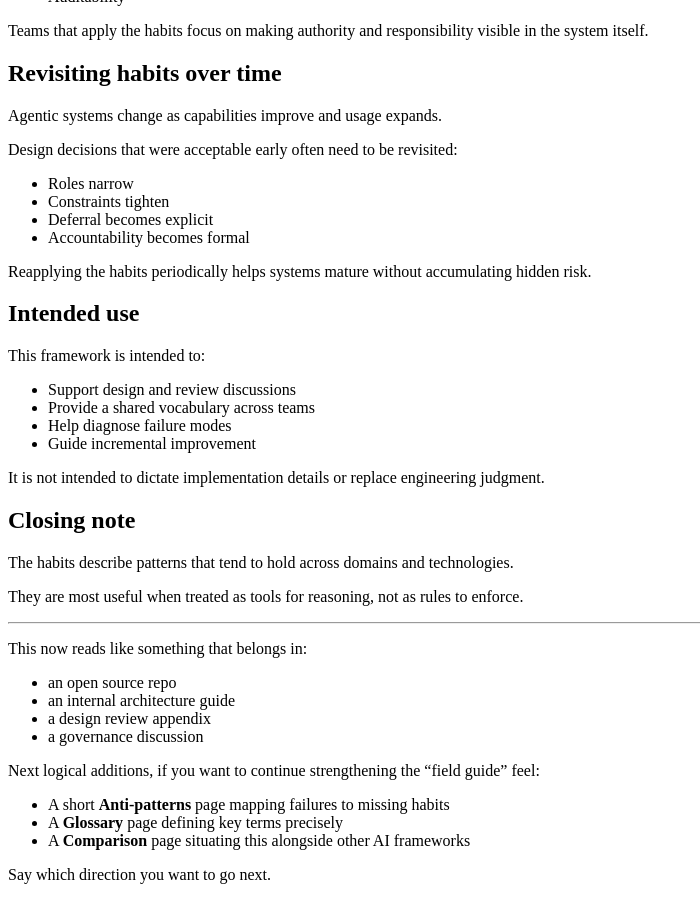
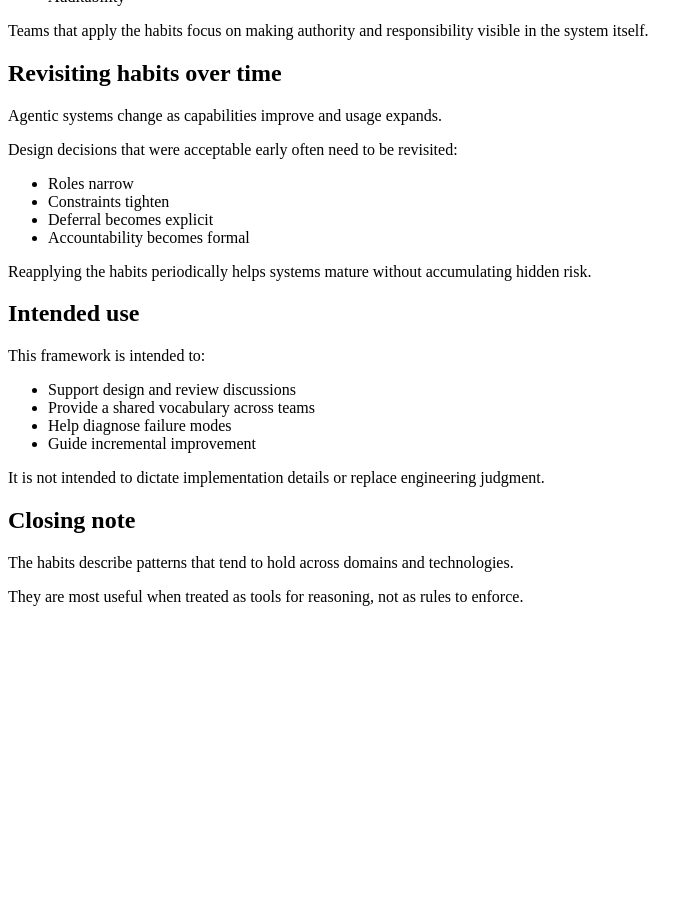
Before and after one commit to agent-habits/agent-habits.github.io, a Jekyll site: the page built from habits/habits-in-practice.md, in a window 1280 px wide and 900 px high, scrolled down 1620 px. Shown: the whole window, without its empty margins (0-700 px from the left). Built offline with Jekyll 4.4.1, drawn with Linux system fonts in a browser that asks for light colours; after the commit the page ends 2242 px from its top, so only the background shows below that.

Commit message:
Purge copilot editor polish notes

```diff
--- a/habits/habits-in-practice.md
+++ b/habits/habits-in-practice.md
@@ -122,20 +122,3 @@ It is not intended to dictate implementation details or replace engineering judg
 The habits describe patterns that tend to hold across domains and technologies.
 
 They are most useful when treated as tools for reasoning, not as rules to enforce.
-
----
-
-This now reads like something that belongs in:
-
-* an open source repo
-* an internal architecture guide
-* a design review appendix
-* a governance discussion
-
-Next logical additions, if you want to continue strengthening the “field guide” feel:
-
-* A short **Anti-patterns** page mapping failures to missing habits
-* A **Glossary** page defining key terms precisely
-* A **Comparison** page situating this alongside other AI frameworks
-
-Say which direction you want to go next.
```
